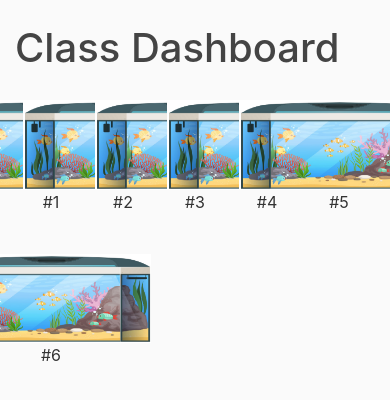
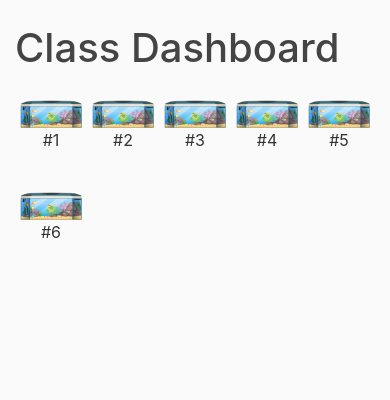
Before and after one commit to unluckyvevo/IT2201-Project, a Flask app: page /class_dashboard in a window 390 px wide; the page is wider, and only the part inside the window is pictured. Shown: the part 56-456 px from the top of that part. Run offline with Flask 2, Linux system fonts and the light colour scheme; some libraries are stand-ins or nearby versions.

Commit message:
updated image responsive and added frog example

```diff
--- a/readbit/static/module_list.css
+++ b/readbit/static/module_list.css
@@ -15,9 +15,25 @@
 #class_list_row
 {
     text-align: center;
+
 }
 
 #class_dashboard_col
 {
     width: 20%;
 }
+#class_tank_row
+{
+    align-items: flex-end;
+}
+#student_frog
+{
+    position:absolute;
+    padding-bottom: 5px;
+    height: auto;
+    width:2.5%
+}
+.responsive {
+  width: 100%;
+  height: auto;
+}
--- a/readbit/templates/class_dashboard.html
+++ b/readbit/templates/class_dashboard.html
@@ -9,8 +9,9 @@
         {% for student in class_row %}
         {% if student in classlist %}
          <div class="column" id="class_dashboard_col">
-            <div class="row justify-content-center">
-                <img src={{url_for('static', filename='student_tank.png')}} alt="{{ student }}"  width=200/>
+            <div class="row justify-content-center" id="class_tank_row">
+                <img class="responsive" src={{url_for('static', filename='student_tank.png')}} alt="{{ student }}"  width=200/>
+                <img id="student_frog" src={{url_for('static', filename='frogexample.png')}} alt="{{ student }}"  width=30/>
             </div>
             <div class="row justify-content-center">
                 #{{ student }}
--- a/readbit/templates/module_list.html
+++ b/readbit/templates/module_list.html
@@ -10,7 +10,7 @@
         {% if module in modulelist %}
         <div class="column" id="module_list_col">
             <a href="">
-                <img src={{url_for('static', filename='froggif.gif')}} alt="{{ module }} link"  width=300/>
+                <img class="responsive" src={{url_for('static', filename='froggif.gif')}} alt="{{ module }} link"  width=300/>
             </a>
         module #{{ module }}
         </div>
```
Also changed, not shown: readbit/static/frogexample.png (added).
